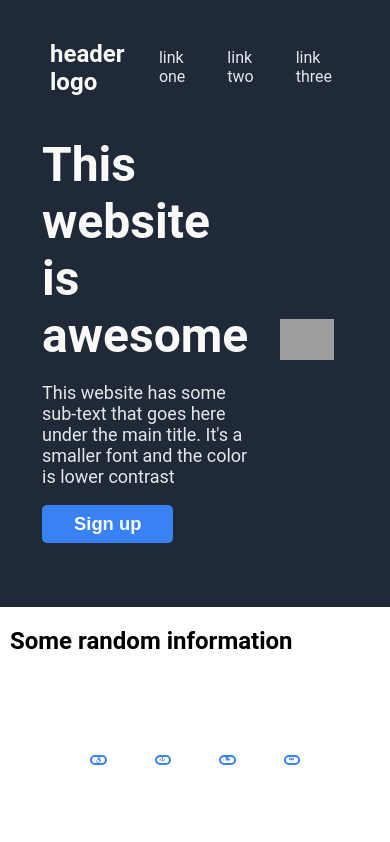
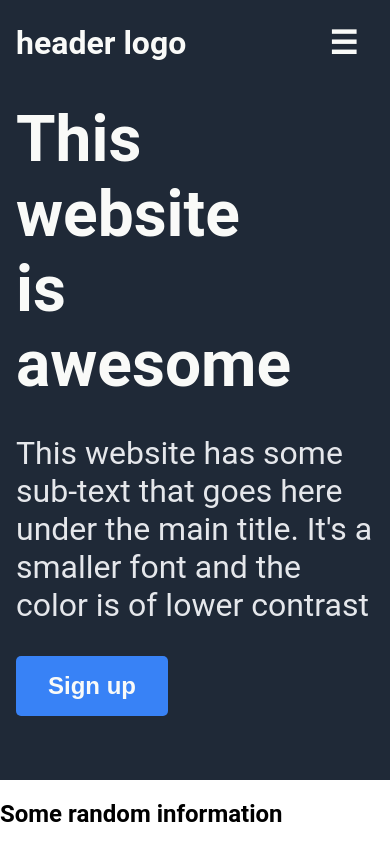
Before and after one commit to ishayasolo/landing-page, a plain HTML site: page src/index.html in a window 390 px wide. Shown: the top 842 px of the page. Drawn offline with Linux system fonts and the light colour scheme; grey boxes are pictures that could not be loaded.

Commit message:
modify code to be mobile friendly

```diff
--- a/src/index.html
+++ b/src/index.html
@@ -6,16 +6,23 @@
     <meta name="viewport" content="width=device-width, initial-scale=1.0">
     <title>Product Landing Page</title>
 
-    <!-- custom stylesheets -->
+    <!-- custom stylesheet -->
     <link rel="stylesheet" href="./style.css">
+
+    <!-- custom JavaScript -->
+    <script src="./script.js" type="text/javascript" charset="utf-8"></script>
   </head>
 
   <body>
     <header>
       <div class="header-container">
         <nav>
-          <a href="./index.html" class="logo">header logo</a>
-          <ul>
+          <div class="nav-controllers">
+            <a href="./index.html" class="logo">header logo</a>
+            <button id="hamburger" onclick="openNav()">&#9776;</button>
+          </div>
+          <ul id="navContent">
+            <button id="closeBtn" onclick="closeNav()">&#10006;</button>
             <li><a href='#'>link one</a></li>
             <li><a href='#'>link two</a></li>
             <li><a href='#'>link three</a></li>
@@ -23,9 +30,9 @@
         </nav>
         <section class="header-section">
           <div class="text">
-            <h1>This website is awesome</h1>
-            <p>This website has some sub-text that goes here under the main title. It's a smaller font and the color is lower contrast</p>
-            <button>Sign up</button>
+            <h1>This<br>website<br>is<br>awesome</h1>
+            <p>This website has some sub-text that goes here under the main title. It's a smaller font and the color is of lower contrast</p>
+            <button id="cta">Sign up</button>
           </div>
           <div class="image">
             <img src="../assets/img/header-img.jpg" alt="a man coding on a laptop">
--- /dev/null
+++ b/src/script.js
@@ -0,0 +1,13 @@
+// console.log('script.js is running...');
+
+function openNav() {
+  let navContent = document.getElementById('navContent');
+
+  navContent.style.width = '100%';
+}
+
+function closeNav() {
+  let navContent = document.getElementById('navContent');
+
+  navContent.style.width = '0';
+}
--- a/src/style.css
+++ b/src/style.css
@@ -10,7 +10,151 @@ body {
 header {
   background-color: #1f2937;
   color: #e5e7eb;
+}
+
+nav > .nav-controllers {
+  padding-top: 1rem;
+  display: flex;
+  justify-content: space-between;
+}
+
+nav .logo {
+  font-size: 2rem;
+  font-weight: bold;
+  text-decoration: none;
+  color: #f9faf8;
+  padding: 0.5rem 1rem;
+}
+
+nav button#hamburger {
+  background-color: #1f2937;
+  color: #f9faf8;
+  padding: 0.5rem 1rem;
+  margin-right: 1rem;
+  font-size: 2rem;
+  font-weight: bold;
+  border: none;
+}
+
+nav button#hamburger:hover {
+  border: 2px solid #f9faf8;
+  border-radius: 5px;
+  font-size: 1.75rem;
+}
+
+nav button#closeBtn {
+  background-color: #1f2937;
+  color: #f9faf8;
+  padding: 0.5rem 1rem;
+  margin-right: 1rem;
+  font-size: 2rem;
+  font-weight: bold;
+  border: none;
+  position: absolute;
+  top: 0;
+  right: 0;
+}
+
+nav > ul {
+  list-style-type: none;
+  padding: 0;
   margin: 0;
+  position: fixed;
+  top: 0;
+  left: 0;
+  height: 100%;
+  width: 0;
+  overflow: hidden;
+  z-index: 2;
+  background-color: #1f2937;
+  transition: 0.5s;
+  display: flex;
+  flex-direction: column;
+  justify-content: center;
+}
+
+nav li > a {
+  text-decoration: none;
+  display: block;
+  text-align: center;
+  padding: 1.5rem;
+  color: #e5e7eb;
+  font-size: 1.5rem;
+}
+
+nav li > a:hover {
+  background-color: #232d3a;
+}
+
+.header-section {
+  padding: 2rem 1rem 4rem;
+}
+
+.header-section > .image {
+  display: none;
+}
+
+.header-section h1 {
+  color: #f9faf8;
+  font-size: 4rem;
+  margin: 0;
+}
+
+.header-section p {
+  color: #e5e7eb;
+  font-size: 2rem;
+}
+
+.header-section button#cta {
+  background-color: #3882f6;
+  border: #3882f6;
+  color: #f9faf8;
+  border-radius: 5px;
+  padding: 1rem 2rem;
+  font-weight: bold;
+  font-size: 1.5rem;
+}
+
+.header-section button#cta:hover {
+  background-color: #1f2937;
+  color: #f9faf8;
+  border: 2px solid #f9faf8;
+}
+
+.cube-container {
+  display: flex;
+  align-content: stretch;
+  justify-content: center;
+  gap: 3rem;
+  padding: 5rem;
+}
+
+.mini-cube {
+  border-radius: 10px;
+  border: 2px solid #3882f6;
+  flex: auto;
+}
+
+.mini-cube img {
+  width: 40%;
+  display: block;
+  margin: 0 auto;
+}
+
+footer {
+  text-align: center;
+  padding: 1rem;
+  background-color: #1f2937;
+  color: #e5e7eb;
+}
+
+footer a {
+  text-decoration: none;
+  color: #aaaaaa;
+}
+
+@media only screen and (min-width: 768px) {
+  header {
     padding: 2rem;
   }
 
@@ -129,3 +273,4 @@ footer a {
     text-decoration: none;
     color: #aaaaaa;
   }
+}
```
Lines whose indentation alone changed are shown as unchanged.
